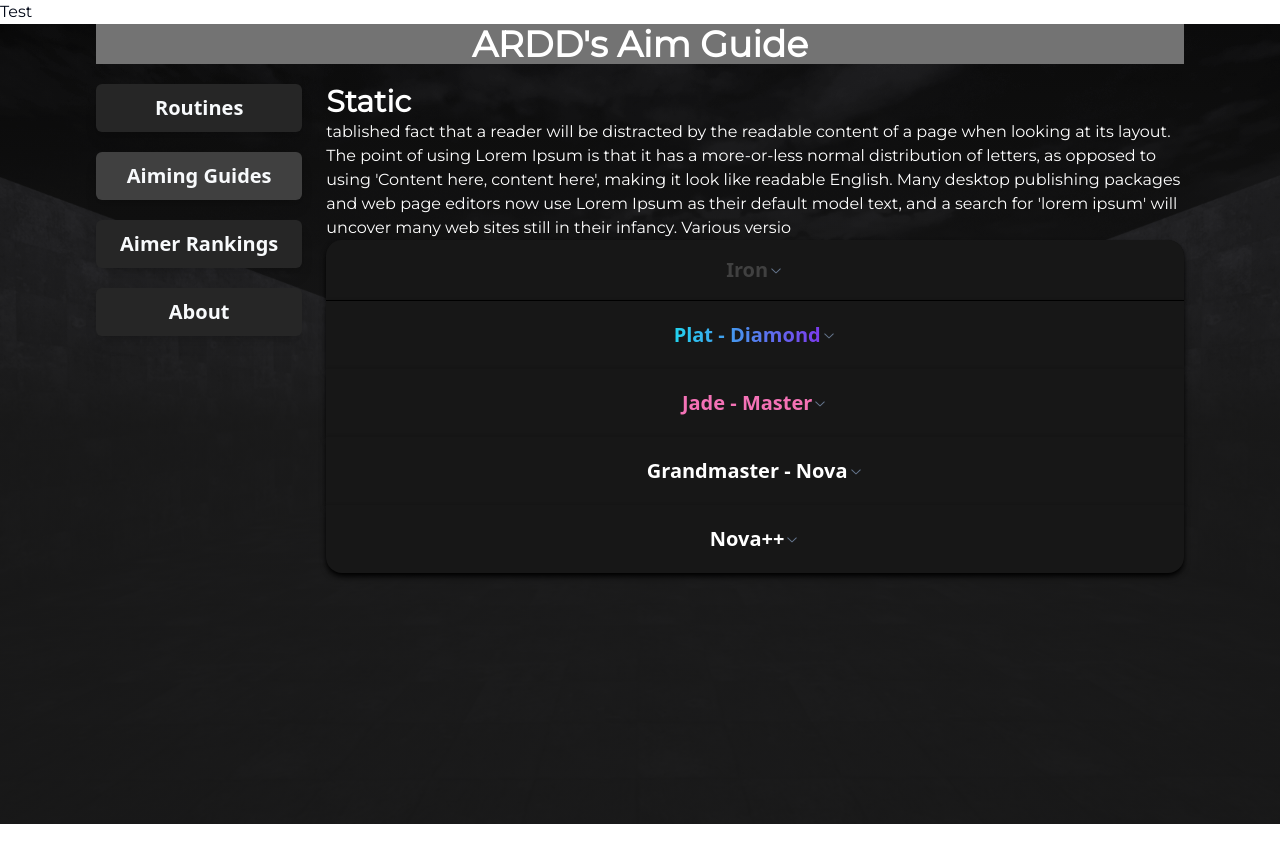
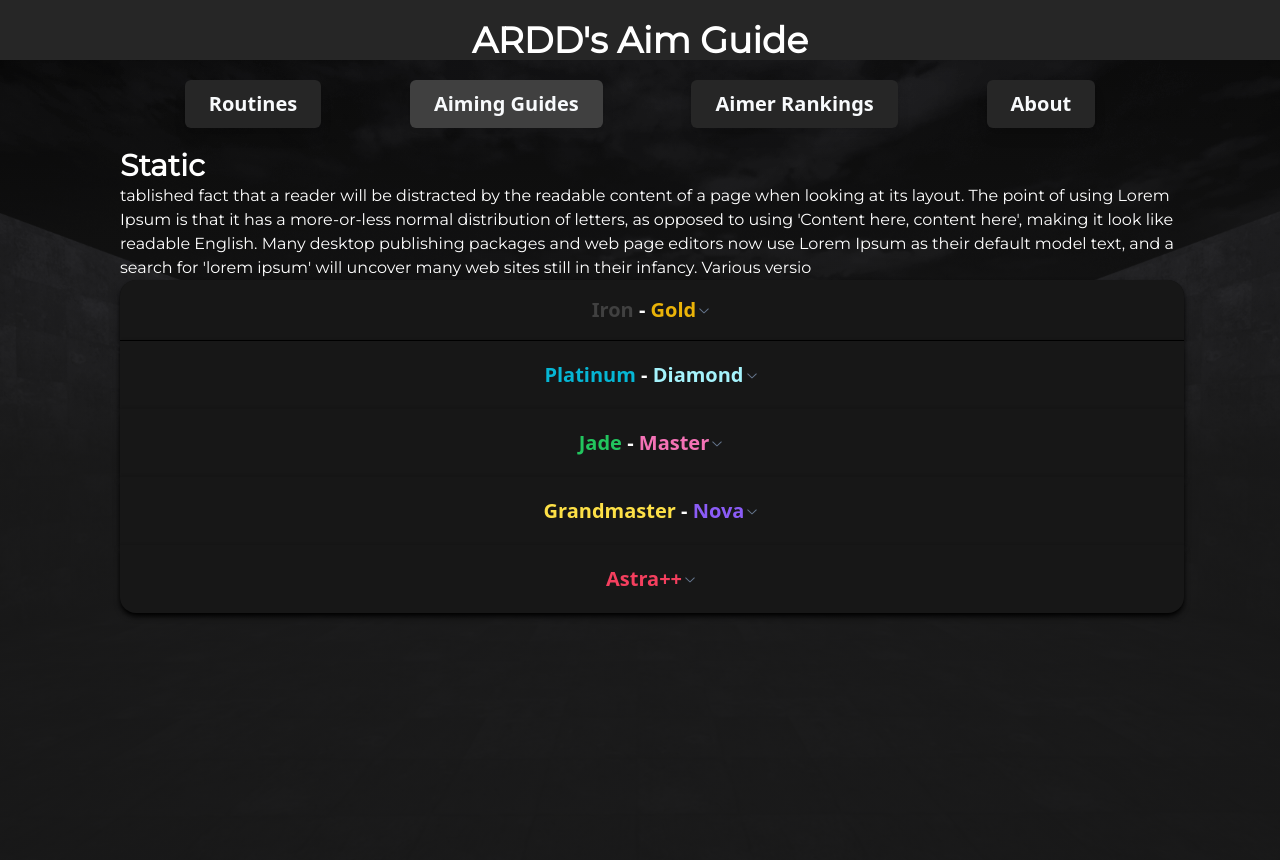
Before and after one commit to thoroughgood/ARDDWebsite, a Next.js app: page / in a window 1280 px wide. Both pictures are taken after a click on the button "Aiming Guides". Before the commit the page ends 824 px from the top, so only its background shows below. Built offline with nearby package versions, Linux system fonts and the light colour scheme; a web font is replaced by a local one.

Commit message:
Added horizontal buttons on top, fixed colours in accordion and fixed paddings

```diff
--- a/app/layout.tsx
+++ b/app/layout.tsx
@@ -51,7 +51,10 @@ export default function RootLayout({
   return (
     <html lang="en">
       <body className={montserrat.className}>
-        <div>Test</div>
+        <div className="flex w-full justify-center text-4xl pt-5 bg-neutral-800 font-bold text-white">
+          ARDD's Aim Guide
+        </div>
+
         {children}
       </body>
     </html>
--- a/app/page.tsx
+++ b/app/page.tsx
@@ -27,12 +27,8 @@ export default function Home() {
       }}
     >
       <main className="w-full px-24 min-h-screen">
-        <div className="flex w-full justify-center mb-5 text-4xl bg-neutral-500 font-bold text-white">
-          ARDD's Aim Guide
-        </div>
-
-        <div className="mx-auto flex max-w-screen-xl flex-row">
-          <div className="gap flex max-w-60 flex-col gap-5">
+        <div className="mx-auto flex-col max-w-screen-xl">
+          <div className="gap justify-evenly flex max-w-full flex-row gap-5 p-5">
             <TopicButton
               onClick={() => setTopic('routines')}
               isActive={topic === 'routines'}
@@ -62,13 +58,13 @@ export default function Home() {
           </div>
           {topic == 'routines' && (
             <>
-              <div className="flex flex-col gap-5 flex-wrap pl-4">
+              <div className="flex flex-col gap-5 flex-wrap pt-5">
                 <Badge className="bg-green-300/30 w-[113px] max-h-12">
                   <h1 className="text-2xl font-bold text-gray-300">
                     Peaked
                   </h1>
                 </Badge>
-                <div className="flex flex-row flex-wrap gap-5 pl-5">
+                <div className="flex flex-row flex-wrap gap-5">
                   <RoutineCard
                     link="https://go.aimlab.gg/v1/redirects?link=aimlab%3a%2f%2fworkshop%3fid%3d2916614100%26source%3d7D4B496234CF1774&link=steam%3a%2f%2frungameid%2f714010"
                     type="kovaaks"
@@ -82,6 +78,28 @@ export default function Home() {
                   >
                     Cartoonz
                   </RoutineCard>
+                  <RoutineCard
+                    link="https://youtube.com"
+                    type="aimlabs"
+                    content={jettImage.src}
+                  >
+                    Cartoonz
+                  </RoutineCard>
+                  <RoutineCard
+                    link="https://youtube.com"
+                    type="aimlabs"
+                    content={jettImage.src}
+                  >
+                    Cartoonz
+                  </RoutineCard>
+                  <RoutineCard
+                    link="https://youtube.com"
+                    type="aimlabs"
+                    content={jettImage.src}
+                  >
+                    Cartoonz
+                  </RoutineCard>
+
                   <RoutineCard link="https://aimlabs.com" type="flex">
                     DAPR
                   </RoutineCard>
--- a/components/rankAccordion.tsx
+++ b/components/rankAccordion.tsx
@@ -33,7 +33,8 @@ export default function RankAccordion() {
           <div className="z-0 border-b border-black bg-neutral-900 rounded-t-2xl shadow-md shadow-black">
             <AccordionTrigger className="flex justify-center">
               <div className="text-center font-bold font-sans text-xl inline-block text-neutral-700">
-                Iron
+                Iron <span className="text-white">-</span>{' '}
+                <span className="text-yellow-500">Gold</span>
               </div>
             </AccordionTrigger>
           </div>
@@ -52,8 +53,9 @@ export default function RankAccordion() {
         <AccordionItem value="item-2">
           <div className="z-0 shadow-md shadow-black bg-neutral-900 border-black">
             <AccordionTrigger className="z-0 p-5 flex justify-center">
-              <div className="bg-clip-text text-center font-bold font-sans text-xl bg-gradient-to-r inline-block from-cyan-400 to-violet-600 text-transparent">
-                Plat - Diamond
+              <div className="text-center font-bold font-sans text-xl inline-block text-cyan-500">
+                Platinum <span className="text-white">-</span>{' '}
+                <span className="text-cyan-200">Diamond</span>
               </div>
             </AccordionTrigger>
           </div>
@@ -79,8 +81,11 @@ export default function RankAccordion() {
         </AccordionItem>
         <AccordionItem value="item-6">
           <div className="z-0 shadow-md shadow-black bg-neutral-900">
-            <AccordionTrigger className="z-0 flex justify-center text-pink-400 rounded-2xl p-5 font-sans text-xl font-bold">
-              Jade - Master
+            <AccordionTrigger className="z-0 flex justify-center rounded-2xl p-5 font-sans text-xl font-bold">
+              <div className="text-center font-bold text-green-500 font-sans text-xl inline-block ">
+                Jade <span className="text-white">-</span>{' '}
+                <span className="text-pink-400">Master</span>
+              </div>{' '}
             </AccordionTrigger>
           </div>
           <AccordionContent>
@@ -97,8 +102,11 @@ export default function RankAccordion() {
         </AccordionItem>
         <AccordionItem value="item-4">
           <div className="z-0 shadow-md shadow-black bg-neutral-900">
-            <AccordionTrigger className="z-0 flex justify-center rounded-2xl p-5 font-sans text-xl font-bold text-white">
-              Grandmaster - Nova
+            <AccordionTrigger className="z-0 flex justify-center rounded-2xl  p-5 font-sans text-xl font-bold text-white">
+              <div className="text-center font-bold font-sans text-xl inline-block text-yellow-300">
+                Grandmaster <span className="text-white">-</span>{' '}
+                <span className="text-violet-500">Nova</span>
+              </div>
             </AccordionTrigger>
           </div>
           <AccordionContent>
@@ -115,8 +123,8 @@ export default function RankAccordion() {
         </AccordionItem>
         <AccordionItem value="item-5">
           <div className="z-0 rounded-b-2xl shadow-md shadow-black bg-neutral-900">
-            <AccordionTrigger className="z-0 flex justify-center rounded-2xl p-5 font-sans text-xl font-bold text-white">
-              Nova++
+            <AccordionTrigger className="z-0 flex justify-center rounded-2xl p-5 font-sans text-xl font-bold text-rose-500">
+              Astra++
             </AccordionTrigger>
           </div>
           <AccordionContent>
--- a/components/routineCard.tsx
+++ b/components/routineCard.tsx
@@ -31,7 +31,7 @@ export default function RoutineCard({
         <CopyToClipboard text={link} onCopy={() => isCopied(true)}>
           <Button
             onClick={handleClick}
-            className={`z-10 rounded-xl h-12 text-2xl duration-1000 text-white brightness-90 shadow-md shadow-black ease-in-out max-h-screen-lg bg-amber-700 hover:shadow-[0px_0px_3px_3px_rgab(0,0,0)] border border-amber-600 hover:scale-110 max-w-screen-lg hover:shadow-amber-900 hover:bg-amber-700`}
+            className={`z-10 rounded-xl h-12 text-2xl duration-1000 text-white brightness-90 shadow-md shadow-black ease-in-out w-auto max-h-screen-lg bg-amber-700 hover:shadow-[0px_0px_3px_3px_rgab(0,0,0)] border border-amber-600 hover:scale-110 max-w-screen-lg hover:shadow-amber-900 hover:bg-amber-700`}
           >
             <div className={`${bebas_neue.className} px-1`}>
               {result[0]}
@@ -52,7 +52,6 @@ export default function RoutineCard({
             </svg>
           </Button>
         </CopyToClipboard>
-        <ToastContainer />
       </>
     );
   } else {
```
